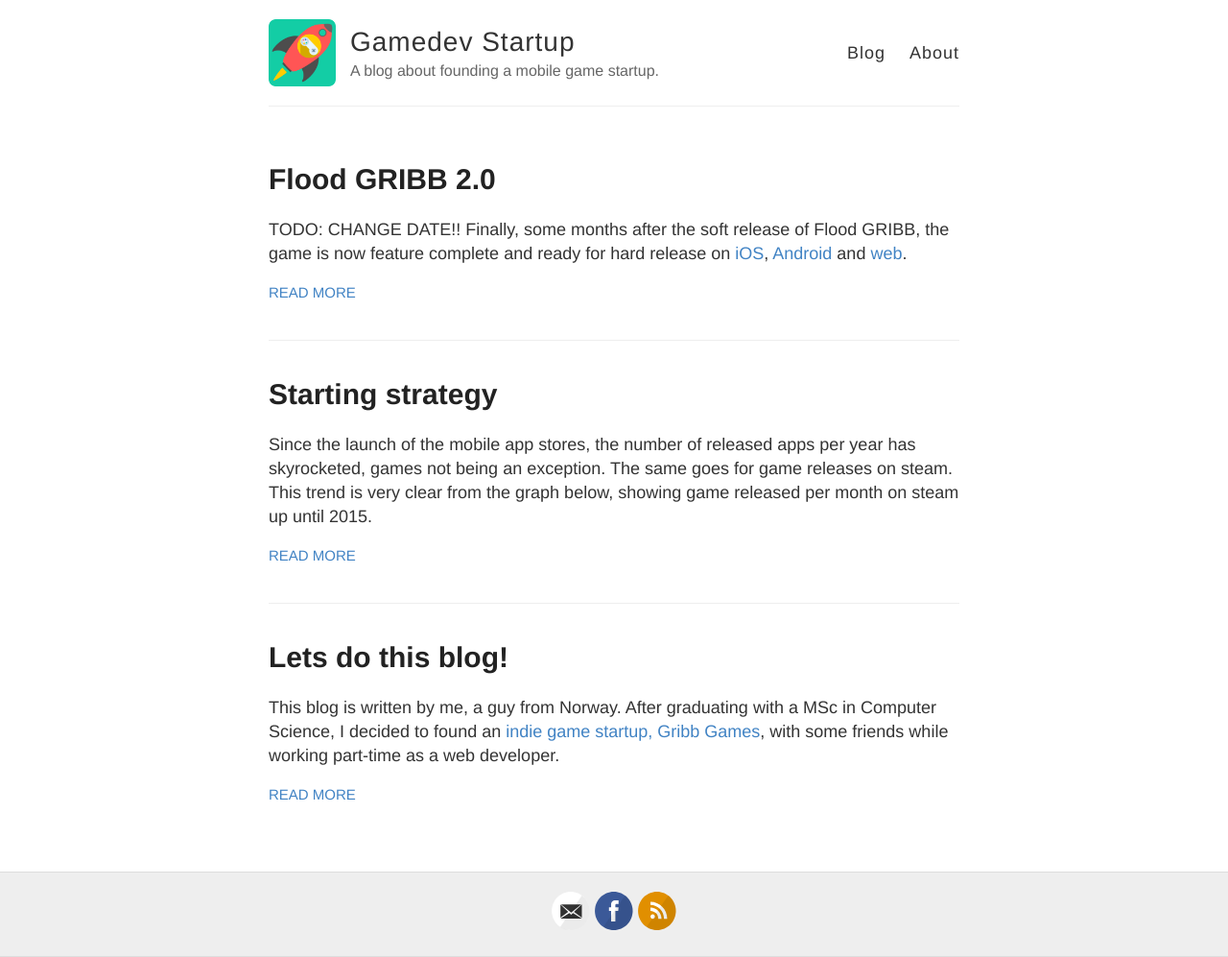
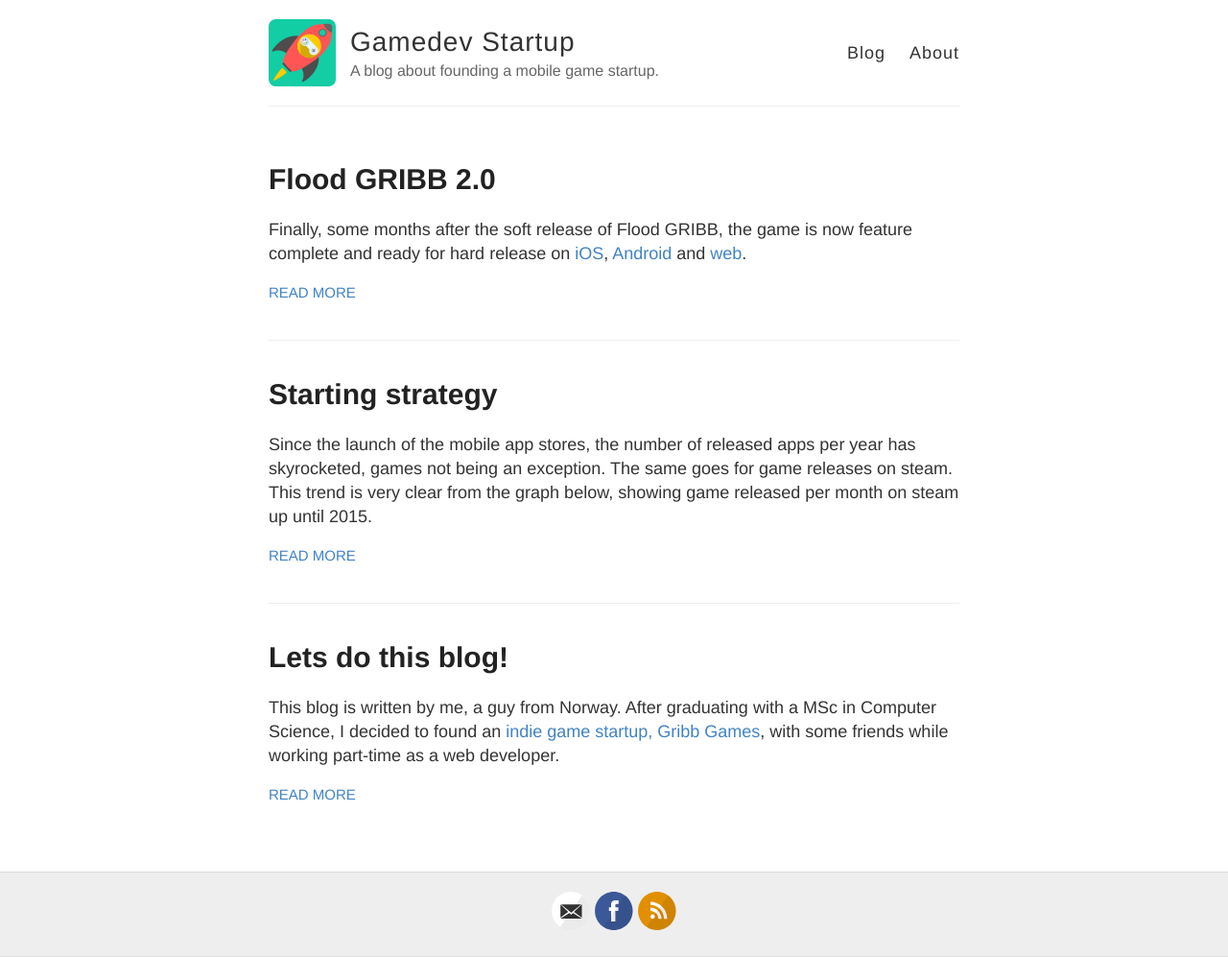
Before and after one commit to gamedevstartup/blog, a Jekyll site: the page built from index.html, in a window 1280 px wide. Shown: the whole page at 96% size. Built offline with Jekyll 4.4.1, drawn with Linux system fonts in a browser that asks for light colours.

Commit message:
correct date

```diff
--- a/_posts/2017/2017-06-28-flood-gribb-2-0.markdown
+++ b/_posts/2017/2017-07-01-flood-gribb-2-0.markdown
@@ -1,9 +1,9 @@
 ---
 layout: "post"
 title: "Flood GRIBB 2.0"
-date: "2017-06-28 21:27"
+date: "2017-07-01 21:27"
 ---
-TODO: CHANGE DATE!!
+
 Finally, some months after the soft release of Flood GRIBB, the game is now feature complete and ready for hard release on [iOS](https://itunes.apple.com/app/flood-gribb/id1188730046), [Android](https://play.google.com/store/apps/details?id=com.gribbgames.floodgribb) and [web](https://gribbgames.com/flood/).
 
 ![Flood GRIBB gameplay]({{ site.baseurl }}/images/flood-gribb.gif)
```
